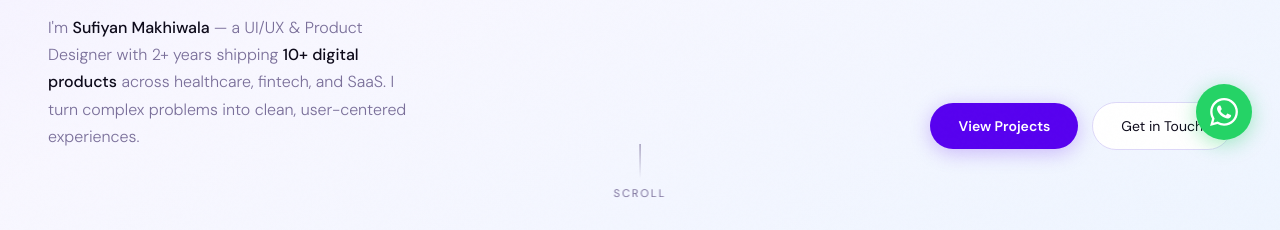
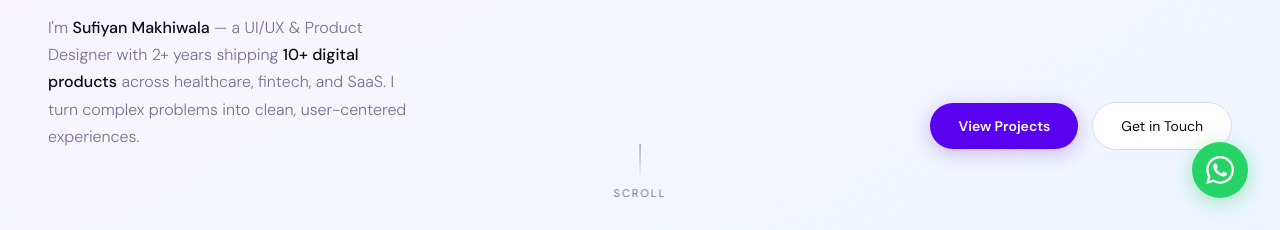
Before and after one commit to Sufiyan2614/Portfolio-Website, a plain HTML site: page index.html in a window 1280 px wide. Shown: the part 570-800 px from the top of the page. Drawn offline with Linux system fonts and the light colour scheme.

Commit message:
Update style.css

```diff
--- a/style.css
+++ b/style.css
@@ -915,8 +915,8 @@ footer {
 /* ── WHATSAPP FLOATING BUTTON ── */
 .whatsapp-float {
   position: fixed;
-  bottom: 90px;
-  right: 28px;
+  bottom: 32px;
+  right: 32px;
   width: 56px;
   height: 56px;
   background: #25d366;
```
